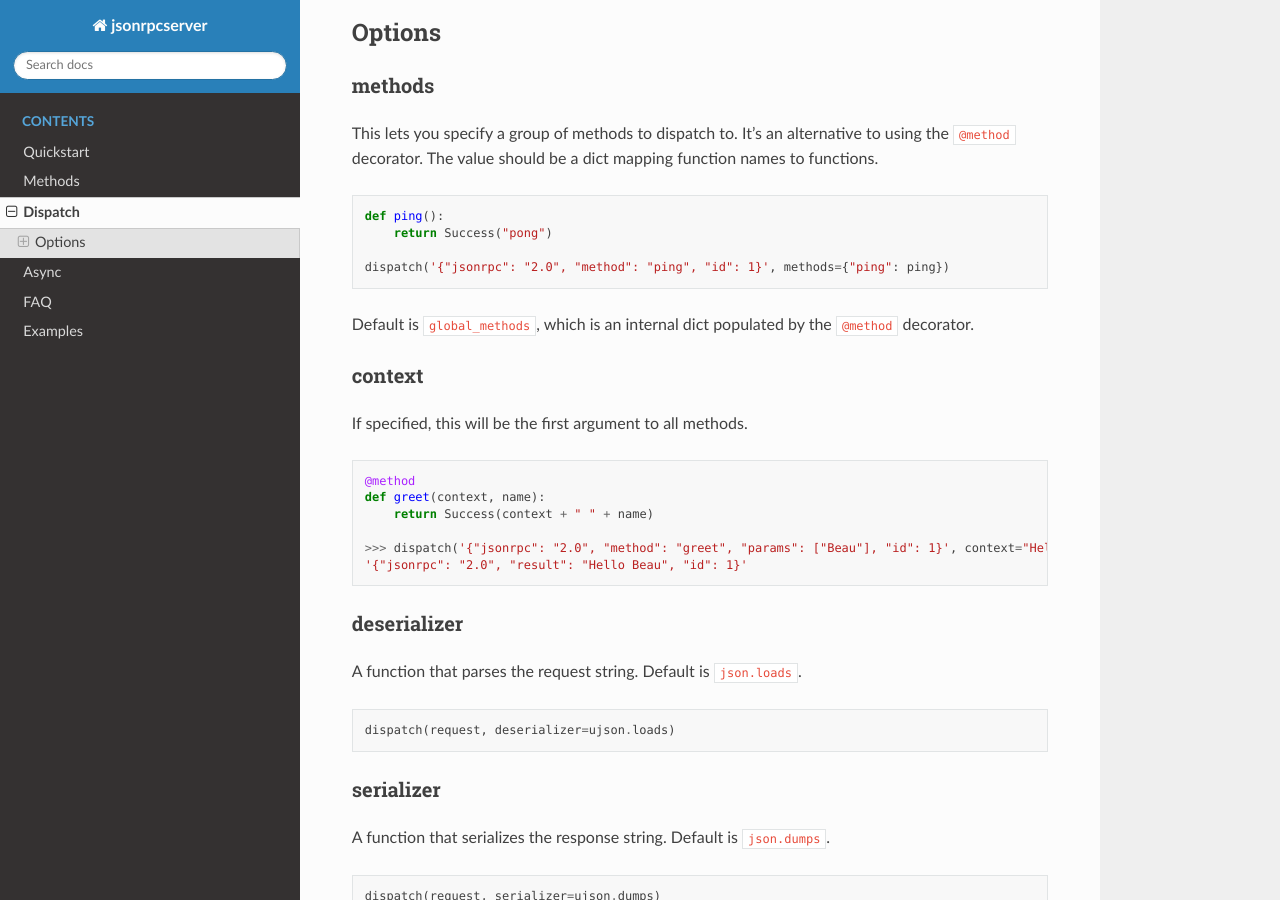
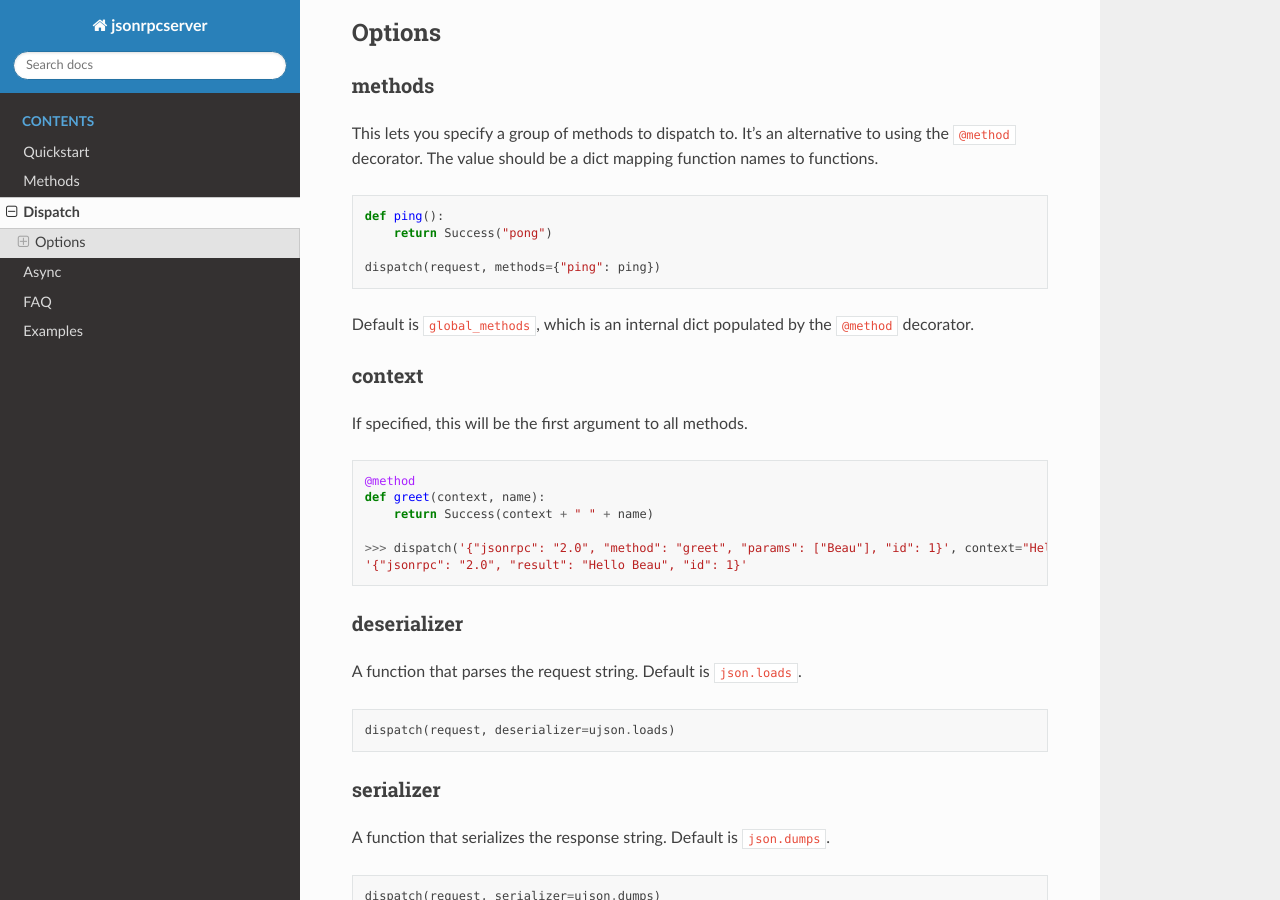
Before and after one commit to explodinglabs/jsonrpcserver, a Sphinx documentation site: the page built from docs/dispatch.md, in a window 1280 px wide and 900 px high, scrolled down 348 px. Built offline with Sphinx 7.4.7 and the Read the Docs theme 2.0.0, drawn with Linux system fonts in a browser that asks for light colours.

Commit message:
Update dispatch.md

````diff
--- a/docs/dispatch.md
+++ b/docs/dispatch.md
@@ -22,7 +22,7 @@ names to functions.
 def ping():
     return Success("pong")
 
-dispatch('{"jsonrpc": "2.0", "method": "ping", "id": 1}', methods={"ping": ping})
+dispatch(request, methods={"ping": ping})
 ```
 
 Default is `global_methods`, which is an internal dict populated by the
````
